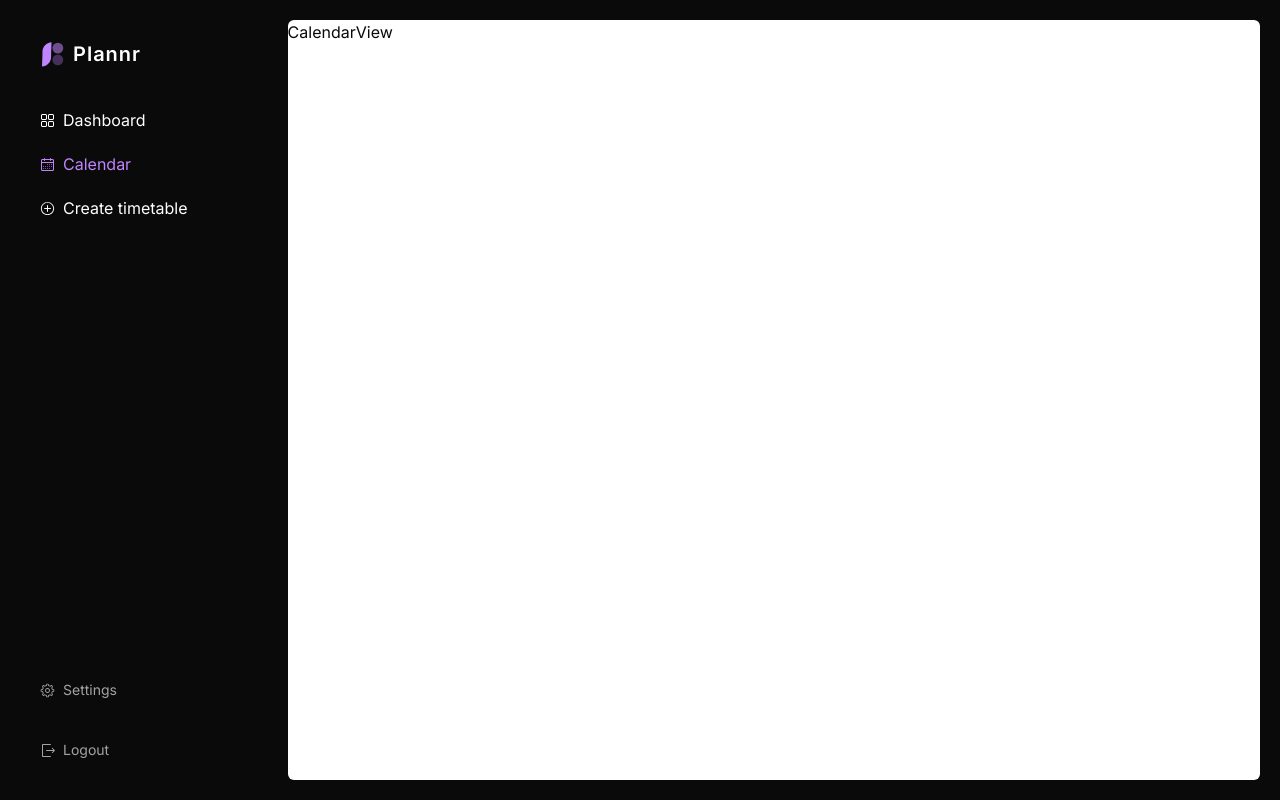
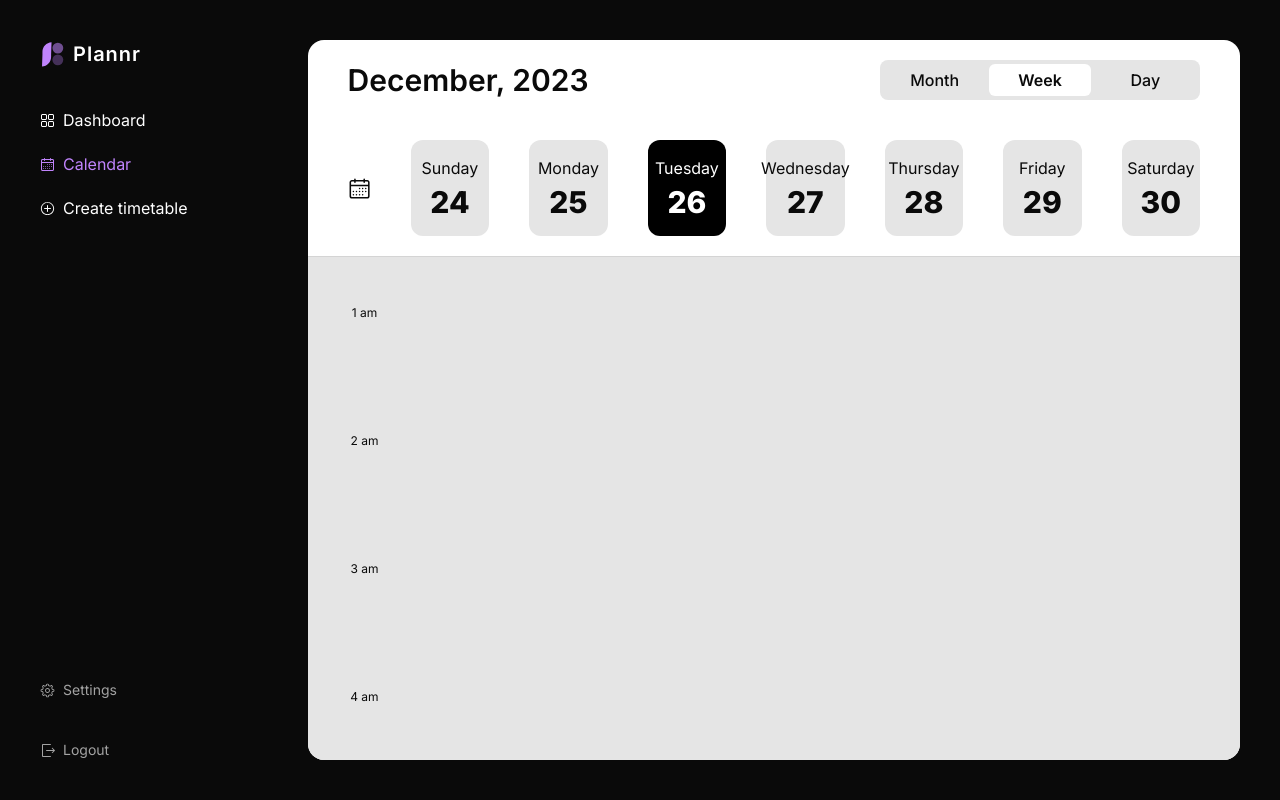
Before and after one commit to ghostNotFounded/personal-scheduler-app, a Next.js app: page /app/calendar in a window 1280 px wide. Built offline with nearby package versions, Linux system fonts and the light colour scheme.

Commit message:
updated calendar to add header section, started weekly view

```diff
--- a/app/(routes)/app/calendar/page.tsx
+++ b/app/(routes)/app/calendar/page.tsx
@@ -2,7 +2,7 @@ import CalendarView from "@/components/calendar/calendar-view";
 
 const CalendarPage = () => {
   return (
-    <section className="w-full p-5">
+    <section className="w-full p-10">
       <CalendarView />
     </section>
   );
--- a/app/globals.css
+++ b/app/globals.css
@@ -74,3 +74,8 @@
     @apply bg-background text-foreground;
   }
 }
+
+/* remove scrollbars */
+::-webkit-scrollbar {
+  width: 0px;
+}
--- a/components/calendar/calendar-view.tsx
+++ b/components/calendar/calendar-view.tsx
@@ -1,7 +1,68 @@
+"use client";
+
+import { getDays } from "@/lib/get-days";
+import { cn } from "@/lib/utils";
+import { CalendarIcon } from "@radix-ui/react-icons";
+import { useState } from "react";
+import WeeklyView from "./weekly-view";
+
 const CalendarView = () => {
+  const tabs = ["Month", "Week", "Day"];
+  const [selectedTab, setSelectedTab] = useState("Week");
+
+  const currWeek = getDays();
+
   return (
-    <div className="bg-white text-neutral-950 h-full rounded-md">
-      CalendarView
+    <div className="bg-white text-neutral-950 h-full rounded-2xl overflow-hidden flex flex-col">
+      <div className="px-10 py-5">
+        <div className="flex justify-between items-center">
+          <h1 className="text-3xl font-semibold">December, 2023</h1>
+
+          <div className="grid gap-1 px-1 grid-cols-3 bg-neutral-200 rounded-lg h-10 w-80 items-center">
+            {tabs.map((tab, idx) => {
+              const isActive = selectedTab === tab;
+
+              return (
+                <p
+                  key={idx}
+                  className={cn(
+                    "text-center font-medium rounded-md py-1 cursor-pointer transition",
+                    isActive ? "bg-white font-semibold" : ""
+                  )}
+                  onClick={() => setSelectedTab(tab)}
+                >
+                  {tab}
+                </p>
+              );
+            })}
+          </div>
+        </div>
+
+        <div className="flex items-center mt-10">
+          <CalendarIcon width={25} height={25} />
+
+          <div className="grid grid-cols-7 gap-10 w-full ml-10">
+            {currWeek.map((day, idx) => {
+              return (
+                <div
+                  key={idx}
+                  className={cn(
+                    "p-4 h-24 rounded-xl flex flex-col items-center justify-between pointer-none transition",
+                    day.today ? "bg-black text-white" : "bg-neutral-200"
+                  )}
+                >
+                  <span>{day.dayName}</span>
+                  <span className="text-3xl font-extrabold">
+                    {day.dayNumber}
+                  </span>
+                </div>
+              );
+            })}
+          </div>
+        </div>
+      </div>
+
+      <WeeklyView />
     </div>
   );
 };
--- /dev/null
+++ b/components/calendar/weekly-view.tsx
@@ -0,0 +1,24 @@
+const WeeklyView = () => {
+  const iterations = 24;
+
+  return (
+    <div className="bg-neutral-200 p-10 border-t border-neutral-300 overflow-y-auto">
+      <div className="py-2 flex items-center">
+        <div className="flex flex-col items-center space-y-28">
+          {Array.from({ length: iterations }, (_, index) => (
+            <div key={index}>
+              <p className="text-xs w-max">
+                {(index + 1) % 12 ? (index + 1) % 12 : "12"}{" "}
+                {index + 1 > 12 ? "pm" : "am"}
+              </p>
+            </div>
+          ))}
+        </div>
+
+        <div className="grid grid-cols-7 gap-10 w-full ml-10"></div>
+      </div>
+    </div>
+  );
+};
+
+export default WeeklyView;
--- /dev/null
+++ b/components/timetable-switcher.tsx
@@ -0,0 +1,5 @@
+const TimetableSwitcher = () => {
+  return <div>TimetableSwitcher</div>;
+};
+
+export default TimetableSwitcher;
--- /dev/null
+++ b/components/ui/scroll-area.tsx
@@ -0,0 +1,48 @@
+"use client"
+
+import * as React from "react"
+import * as ScrollAreaPrimitive from "@radix-ui/react-scroll-area"
+
+import { cn } from "@/lib/utils"
+
+const ScrollArea = React.forwardRef<
+  React.ElementRef<typeof ScrollAreaPrimitive.Root>,
+  React.ComponentPropsWithoutRef<typeof ScrollAreaPrimitive.Root>
+>(({ className, children, ...props }, ref) => (
+  <ScrollAreaPrimitive.Root
+    ref={ref}
+    className={cn("relative overflow-hidden", className)}
+    {...props}
+  >
+    <ScrollAreaPrimitive.Viewport className="h-full w-full rounded-[inherit]">
+      {children}
+    </ScrollAreaPrimitive.Viewport>
+    <ScrollBar />
+    <ScrollAreaPrimitive.Corner />
+  </ScrollAreaPrimitive.Root>
+))
+ScrollArea.displayName = ScrollAreaPrimitive.Root.displayName
+
+const ScrollBar = React.forwardRef<
+  React.ElementRef<typeof ScrollAreaPrimitive.ScrollAreaScrollbar>,
+  React.ComponentPropsWithoutRef<typeof ScrollAreaPrimitive.ScrollAreaScrollbar>
+>(({ className, orientation = "vertical", ...props }, ref) => (
+  <ScrollAreaPrimitive.ScrollAreaScrollbar
+    ref={ref}
+    orientation={orientation}
+    className={cn(
+      "flex touch-none select-none transition-colors",
+      orientation === "vertical" &&
+        "h-full w-2.5 border-l border-l-transparent p-[1px]",
+      orientation === "horizontal" &&
+        "h-2.5 flex-col border-t border-t-transparent p-[1px]",
+      className
+    )}
+    {...props}
+  >
+    <ScrollAreaPrimitive.ScrollAreaThumb className="relative flex-1 rounded-full bg-border" />
+  </ScrollAreaPrimitive.ScrollAreaScrollbar>
+))
+ScrollBar.displayName = ScrollAreaPrimitive.ScrollAreaScrollbar.displayName
+
+export { ScrollArea, ScrollBar }
--- /dev/null
+++ b/components/ui/tabs.tsx
@@ -0,0 +1,55 @@
+"use client"
+
+import * as React from "react"
+import * as TabsPrimitive from "@radix-ui/react-tabs"
+
+import { cn } from "@/lib/utils"
+
+const Tabs = TabsPrimitive.Root
+
+const TabsList = React.forwardRef<
+  React.ElementRef<typeof TabsPrimitive.List>,
+  React.ComponentPropsWithoutRef<typeof TabsPrimitive.List>
+>(({ className, ...props }, ref) => (
+  <TabsPrimitive.List
+    ref={ref}
+    className={cn(
+      "inline-flex h-9 items-center justify-center rounded-lg bg-muted p-1 text-muted-foreground",
+      className
+    )}
+    {...props}
+  />
+))
+TabsList.displayName = TabsPrimitive.List.displayName
+
+const TabsTrigger = React.forwardRef<
+  React.ElementRef<typeof TabsPrimitive.Trigger>,
+  React.ComponentPropsWithoutRef<typeof TabsPrimitive.Trigger>
+>(({ className, ...props }, ref) => (
+  <TabsPrimitive.Trigger
+    ref={ref}
+    className={cn(
+      "inline-flex items-center justify-center whitespace-nowrap rounded-md px-3 py-1 text-sm font-medium ring-offset-background transition-all focus-visible:outline-none focus-visible:ring-2 focus-visible:ring-ring focus-visible:ring-offset-2 disabled:pointer-events-none disabled:opacity-50 data-[state=active]:bg-background data-[state=active]:text-foreground data-[state=active]:shadow",
+      className
+    )}
+    {...props}
+  />
+))
+TabsTrigger.displayName = TabsPrimitive.Trigger.displayName
+
+const TabsContent = React.forwardRef<
+  React.ElementRef<typeof TabsPrimitive.Content>,
+  React.ComponentPropsWithoutRef<typeof TabsPrimitive.Content>
+>(({ className, ...props }, ref) => (
+  <TabsPrimitive.Content
+    ref={ref}
+    className={cn(
+      "mt-2 ring-offset-background focus-visible:outline-none focus-visible:ring-2 focus-visible:ring-ring focus-visible:ring-offset-2",
+      className
+    )}
+    {...props}
+  />
+))
+TabsContent.displayName = TabsPrimitive.Content.displayName
+
+export { Tabs, TabsList, TabsTrigger, TabsContent }
--- /dev/null
+++ b/lib/get-days.ts
@@ -0,0 +1,30 @@
+export const getDays = () => {
+  const dayNames = [
+    "Sunday",
+    "Monday",
+    "Tuesday",
+    "Wednesday",
+    "Thursday",
+    "Friday",
+    "Saturday",
+  ];
+  const today = new Date();
+  const currentDay = today.getDay(); // 0 for Sunday, 1 for Monday, etc.
+  const firstDayOfWeek = new Date(today);
+  firstDayOfWeek.setDate(today.getDate() - currentDay); // Setting it to the first day of the week (Sunday)
+
+  const weekDayInfo: { dayNumber: number; dayName: string; today: boolean }[] =
+    [];
+  for (let i = 0; i < 7; i++) {
+    const currentDate = new Date(firstDayOfWeek);
+    currentDate.setDate(firstDayOfWeek.getDate() + i);
+    const isToday = currentDate.toDateString() === today.toDateString(); // Compare dates to check if it's today
+    weekDayInfo.push({
+      dayNumber: currentDate.getDate(),
+      dayName: dayNames[currentDate.getDay()],
+      today: isToday,
+    });
+  }
+
+  return weekDayInfo;
+};
--- a/package.json
+++ b/package.json
@@ -12,7 +12,9 @@
     "@hookform/resolvers": "^3.3.4",
     "@radix-ui/react-icons": "^1.3.0",
     "@radix-ui/react-label": "^2.0.2",
+    "@radix-ui/react-scroll-area": "^1.0.5",
     "@radix-ui/react-slot": "^1.0.2",
+    "@radix-ui/react-tabs": "^1.0.4",
     "axios": "^1.6.8",
     "class-variance-authority": "^0.7.0",
     "clsx": "^2.1.0",
```
Also changed, not shown: 1 other file (tests, documents, lock files or other folders).
